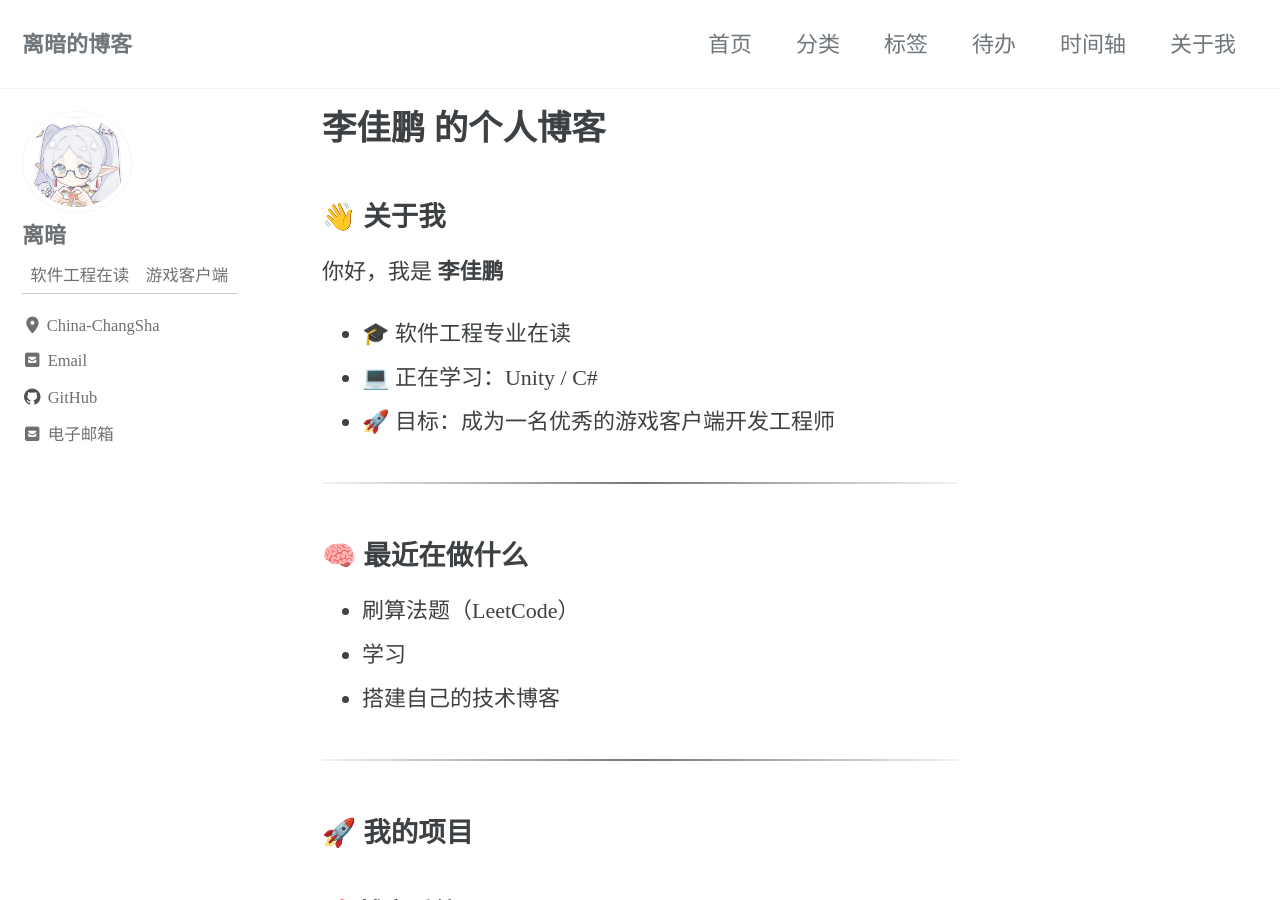
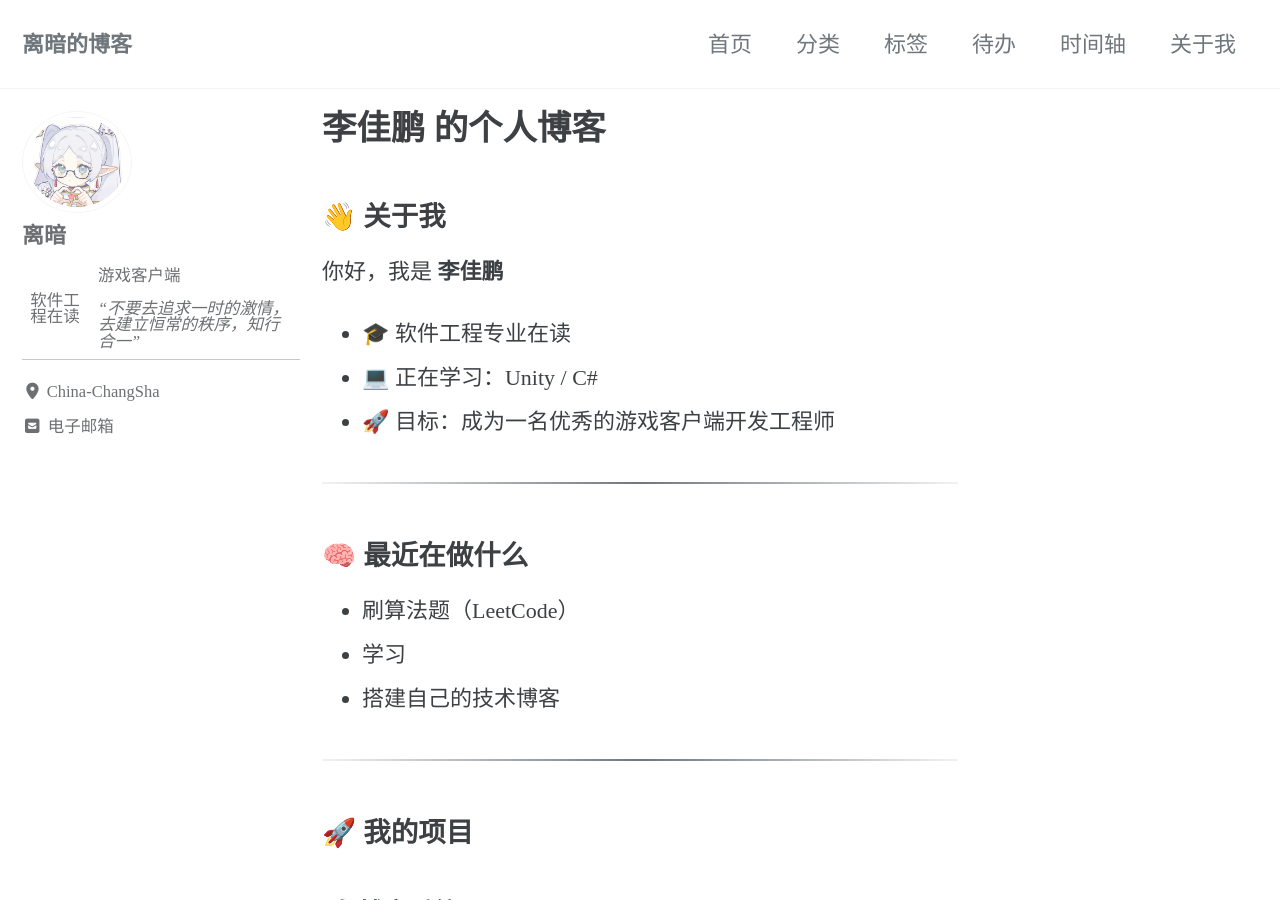
Before and after one commit to LJP3315/LJP3315.github.io, a Jekyll site: the page built from index.md, in a window 1280 px wide and 900 px high. Built offline with Jekyll 4.4.1, drawn with Linux system fonts in a browser that asks for light colours; cached includes are drawn as plain includes.

Commit message:
对博客配置文件，修改了个人的格言部分

```diff
--- a/_config.yml
+++ b/_config.yml
@@ -116,29 +116,29 @@ analytics:
 author:
   name             : 离暗
   avatar           : /assets/images/avatar.jpg
-  bio              : 软件工程在读 | 游戏客户端
+  bio              : "软件工程在读 | 游戏客户端 <br><br><em>“不要去追求一时的激情，去建立恒常的秩序，知行合一”</em>"
   location         : China-ChangSha
   email            : 3382353764@qq.com
   # fediverse      : "@you@instance.social"  # used for fediverse:creator meta tag
   links:
-    - label: "Email"
-      icon: "fas fa-fw fa-square-envelope"
-      url: "mailto:3382353764@qq.com"
-    - label: "Website"
-      icon: "fas fa-fw fa-link"
-      # url: "https://your-website.com"
-    - label: "Twitter"
-      icon: "fab fa-fw fa-square-x-twitter"
-      # url: "https://twitter.com/"
-    - label: "Facebook"
-      icon: "fab fa-fw fa-square-facebook"
-      # url: "https://facebook.com/"
-    - label: "GitHub"
-      icon: "fab fa-fw fa-github"
-      url: "https://github.com/LJP3315"
-    - label: "Instagram"
-      icon: "fab fa-fw fa-instagram"
-      # url: "https://instagram.com/"
+    # - label: "Email"
+    #   icon: "fas fa-fw fa-square-envelope"
+    #   url: "mailto:3382353764@qq.com"
+    # - label: "Website"
+    #   icon: "fas fa-fw fa-link"
+    #   # url: "https://your-website.com"
+    # - label: "Twitter"
+    #   icon: "fab fa-fw fa-square-x-twitter"
+    #   # url: "https://twitter.com/"
+    # - label: "Facebook"
+    #   icon: "fab fa-fw fa-square-facebook"
+    #   # url: "https://facebook.com/"
+    # - label: "GitHub"
+    #   icon: "fab fa-fw fa-github"
+    #   url: "https://github.com/LJP3315"
+    # - label: "Instagram"
+    #   icon: "fab fa-fw fa-instagram"
+    #   # url: "https://instagram.com/"
 
 # Site Footer
 footer:
```
